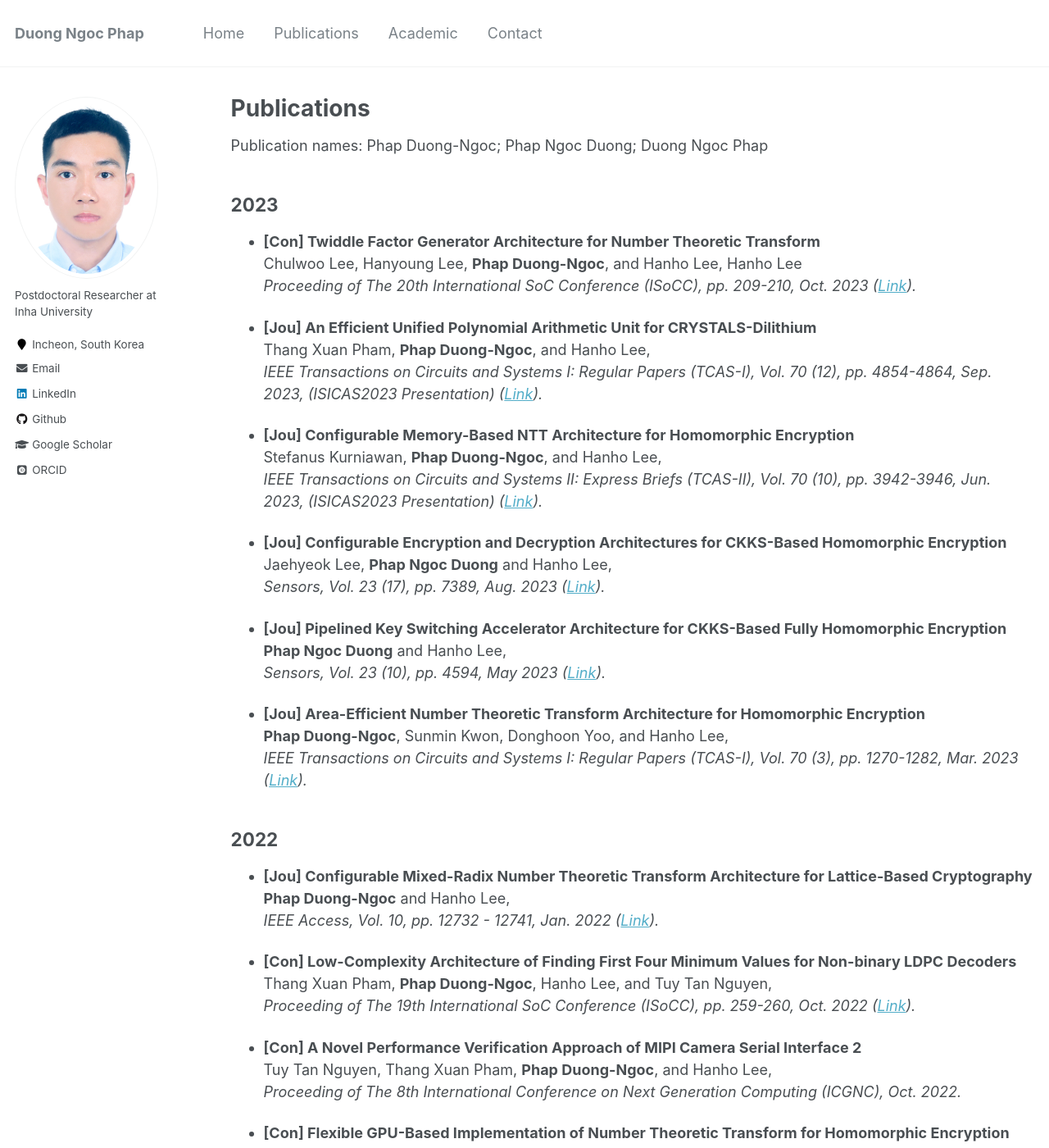
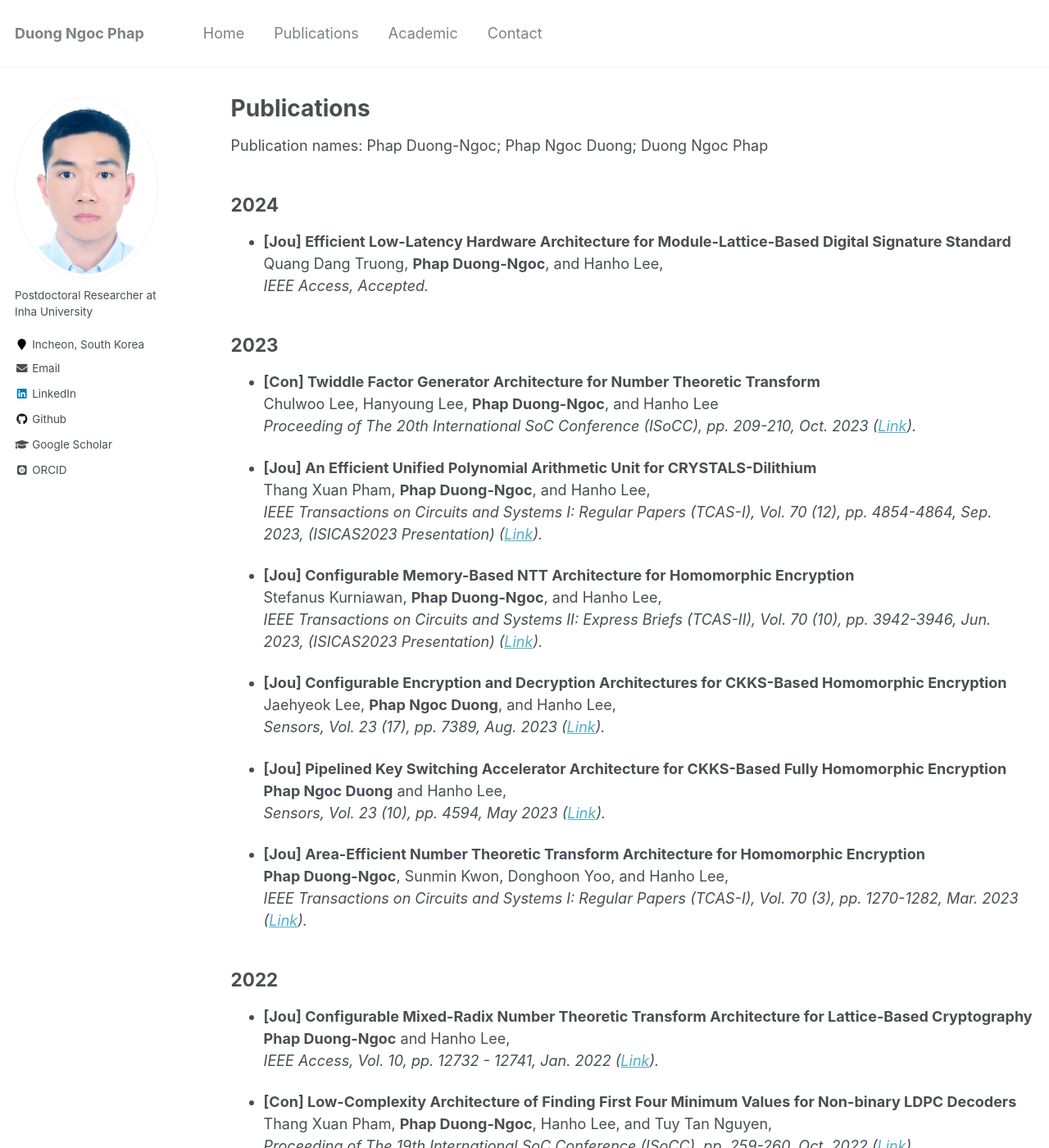
Before and after one commit to phapdn/phapdn.github.io, a Jekyll site: the page built from _pages/publications.md, in a window 1280 px wide and 1400 px high. Shown: the whole window at 82% size. Built offline with Jekyll 4.4.1, drawn with Linux system fonts in a browser that asks for light colours; some web fonts are replaced.

Commit message:
Update publications.md

```diff
--- a/_pages/publications.md
+++ b/_pages/publications.md
@@ -7,10 +7,16 @@ author_profile: true
 
 Publication names: Phap Duong-Ngoc; Phap Ngoc Duong; Duong Ngoc Phap
 
+## 2024
+
+* **[Jou] Efficient Low-Latency Hardware Architecture for Module-Lattice-Based Digital Signature Standard**
+  Quang Dang Truong, **Phap Duong-Ngoc**, and Hanho Lee,
+  *IEEE Access, Accepted.*
+
 ## 2023
 
 * **[Con] Twiddle Factor Generator Architecture for Number Theoretic Transform**
-  Chulwoo Lee, Hanyoung Lee, **Phap Duong-Ngoc**, and Hanho Lee, Hanho Lee
+  Chulwoo Lee, Hanyoung Lee, **Phap Duong-Ngoc**, and Hanho Lee
   *Proceeding of The 20th International SoC Conference (ISoCC), pp. 209-210, Oct. 2023 (<a href="https://ieeexplore.ieee.org/abstract/document/10396598">Link</a>).*
 
 * **[Jou] An Efficient Unified Polynomial Arithmetic Unit for CRYSTALS-Dilithium**
@@ -22,7 +28,7 @@ Publication names: Phap Duong-Ngoc; Phap Ngoc Duong; Duong Ngoc Phap
   *IEEE Transactions on Circuits and Systems II: Express Briefs (TCAS-II), Vol. 70 (10), pp. 3942-3946, Jun. 2023, (ISICAS2023 Presentation) (<a href="https://ieeexplore.ieee.org/document/10163901">Link</a>).*
 
 * **[Jou] Configurable Encryption and Decryption Architectures for CKKS-Based Homomorphic Encryption**
-  Jaehyeok Lee, **Phap Ngoc Duong** and Hanho Lee,
+  Jaehyeok Lee, **Phap Ngoc Duong**, and Hanho Lee,
   *Sensors, Vol. 23 (17), pp. 7389, Aug. 2023 (<a href="https://www.mdpi.com/1424-8220/23/17/7389">Link</a>).*
 
 * **[Jou] Pipelined Key Switching Accelerator Architecture for CKKS-Based Fully Homomorphic Encryption**
```
